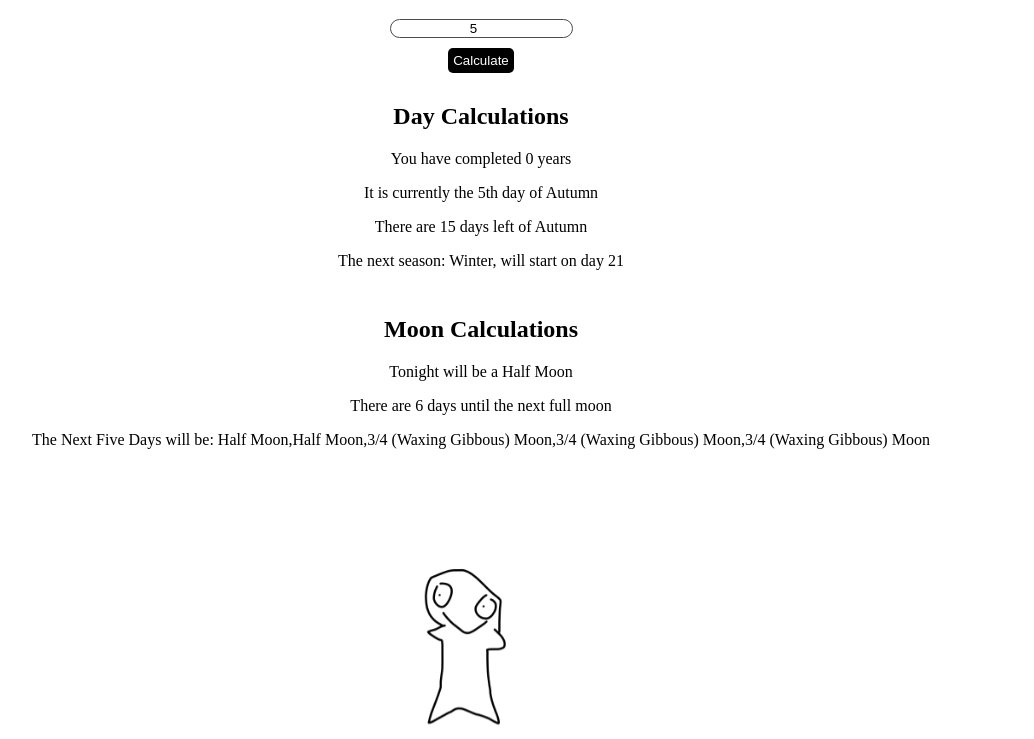
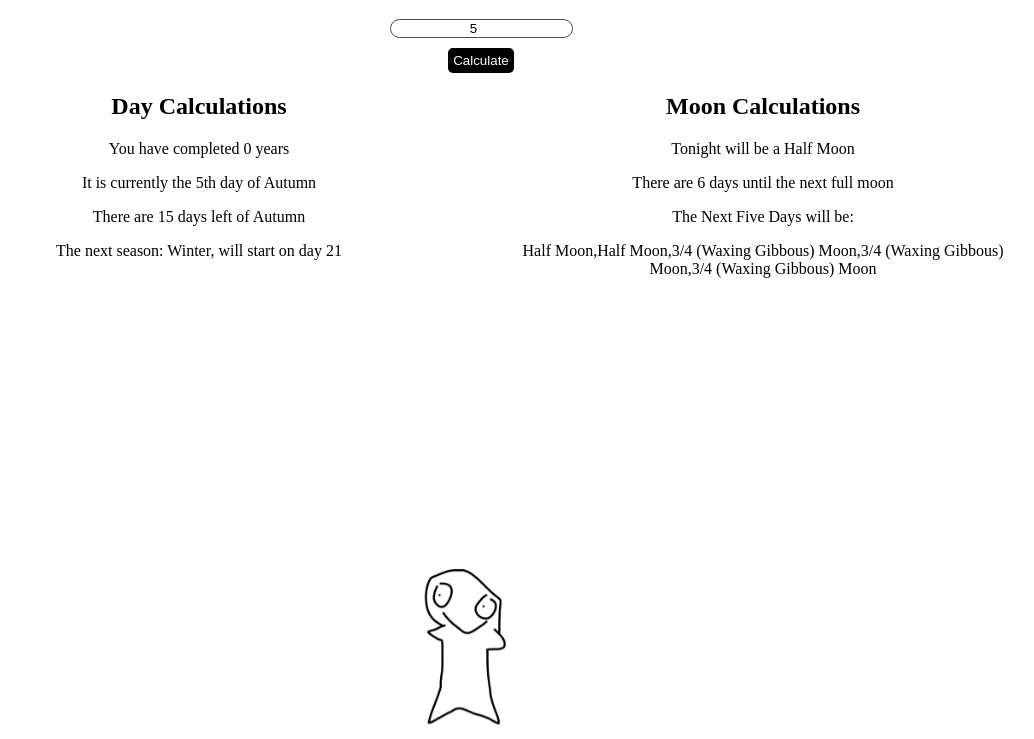
Before and after one commit to aka-lem/dont-starve-together-calculator, a plain HTML site: page index.html in a window 1280 px wide. Both pictures are taken after typing "5" into the empty fields and a click on the button "Calculate". Shown: the part 61-800 px from the top of the page, without its empty margins (159-1193 px from the left). Drawn offline with Linux system fonts and the light colour scheme.

Commit message:
fix page spacing

```diff
--- a/index.html
+++ b/index.html
@@ -12,7 +12,7 @@
   <button id="calculate_button" type="button" onclick="viewCalculation()">Calculate</button>
   </div>
   <div id="calculations" style="display: none">
-    <div id="day_calculations" class="calculations">
+    <div id="day_calculations" class="calculation_display">
       <h2>Day Calculations</h2>
       <p>You have completed <span id="years"></span> years</p>
       <p>
@@ -22,11 +22,12 @@
       <p>The next season: <span id="next_season"></span>, will start on day <span id="day_of_next_season"></span></p>
     </div>
 
-    <div id="moon_calculations" class="calculations">
+    <div id="moon_calculations" class="calculation_display">
       <h2>Moon Calculations</h2>
       <p>Tonight will be a <span id="moon_phase"></span></p>
       <p>There are <span id="days_until_full_moon"></span> days until the next full moon</p>
-      <p> The Next Five Days will be: <span id="next_five_moons"></span></p>
+      <p> The Next Five Days will be: </p>
+      <span id="next_five_moons"></span>
     </div>
   </div>
 
--- a/style.css
+++ b/style.css
@@ -34,8 +34,16 @@ button {
     padding: 5px;
 }
 
-.calculations{
-    padding-top: 10px;
+#day_calculations{
+    float: left;
+    width: 500px;
+    padding-left: 100px;
+}
+
+#moon_calculations{
+    float: right;
+    width: 500px;
+    padding-right: 100px;
 }
 
 .input_and_buttons{
```
